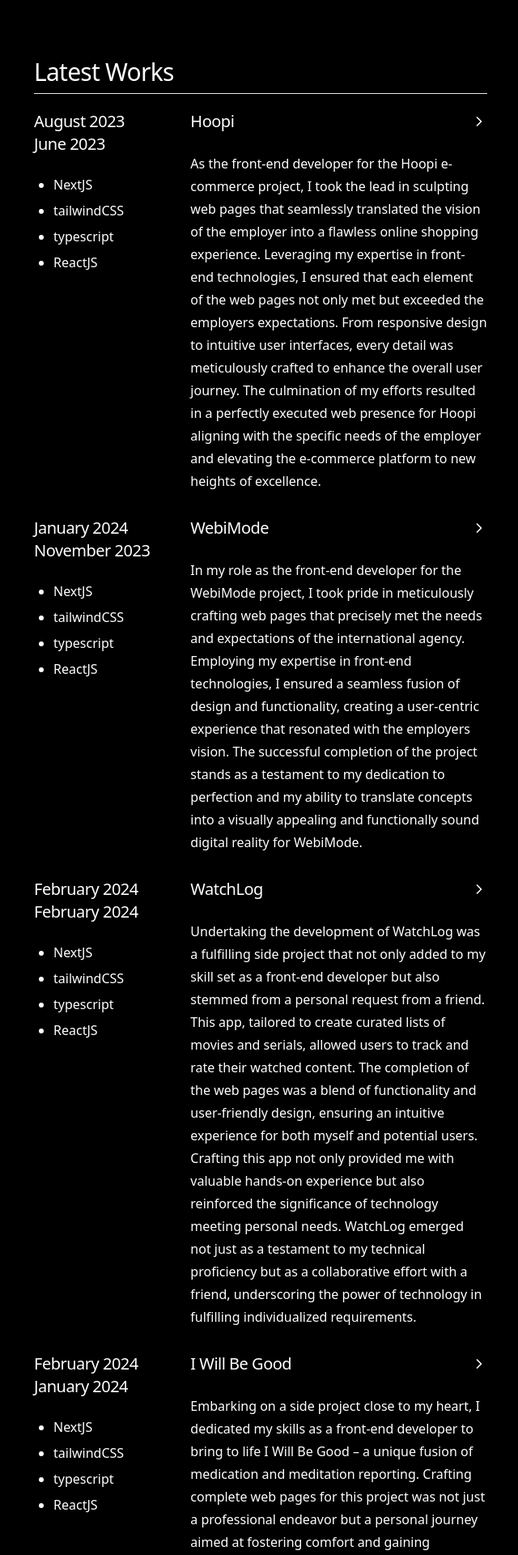
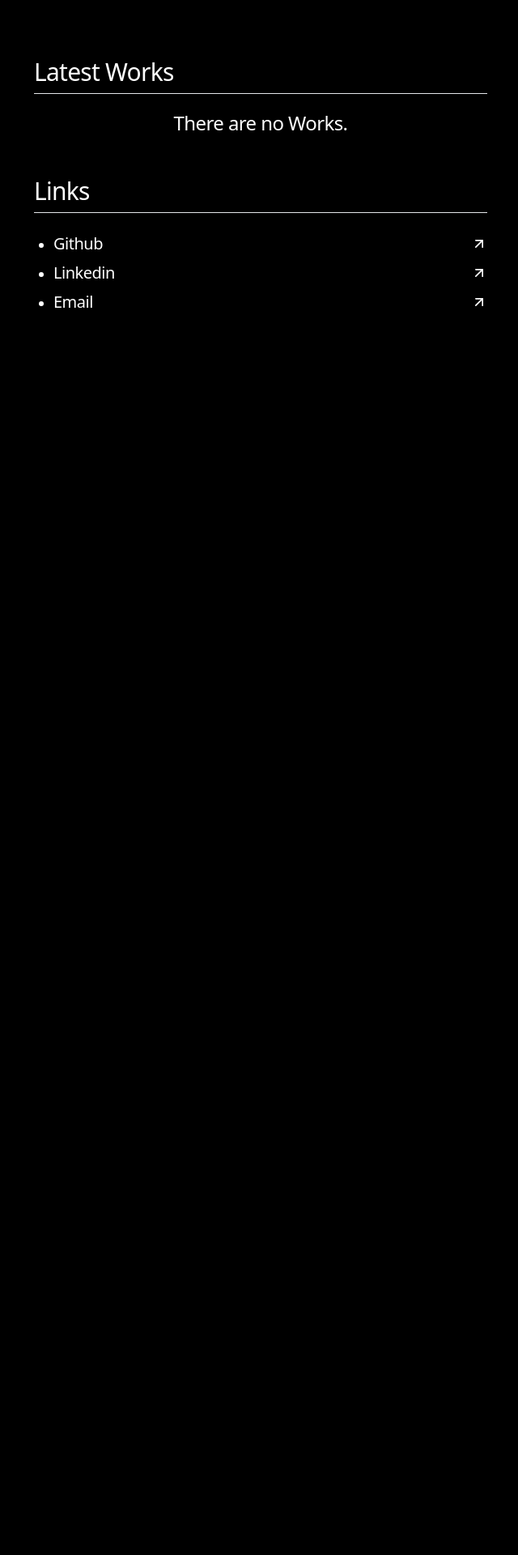
Before and after one commit to tasha-dev/portfolio, a Next.js app: page / in a window 1280 px wide. Shown: the part 1320-3240 px from the top of the page at 81% size, without its empty margins (318-958 px from the left). After the commit the page ends 1751 px from the top, so only its background shows below. Built offline with nearby package versions, Linux system fonts and the light colour scheme.

Commit message:
modified some types and items (works, blogs)

```diff
--- a/app/blog/page.tsx
+++ b/app/blog/page.tsx
@@ -5,7 +5,7 @@
 import Title from "@/component/ui/title";
 import Paragraph from "@/component/ui/paragraph";
 import Blog from "@/component/blog";
-import {blogType} from "@/types/blog";
+import {blogType} from "@/types/db";
 
 // Defining metadata of page
 export const metadata = {title: 'Blog'}
@@ -30,7 +30,7 @@
                                 data.slice(0, 4).map((item, index) => (
                                     <Blog
                                         key={index}
-                                        title={item.title}
+                                        title={item.name}
                                         date={item.date}
                                         content={item.content}
                                     />
--- a/app/page.tsx
+++ b/app/page.tsx
@@ -9,9 +9,13 @@
 import List from "@/component/ui/list";
 import Work from "@/component/work";
 import {differenceInYears} from 'date-fns';
+import {portfolioType} from "@/types/db";
 
 // Creating and exporting home page as default
 export default function HomePage():ReactNode {
+    // Defining works to be rendered
+    const works:portfolioType[] | [] = [];
+
     // Returning JSX
     return (
         <Page>
@@ -29,14 +33,10 @@
                         <Title tier={2}>About</Title>
                     </header>
                     <main>
-                        <Paragraph>Hey there! 👋 Im Mahdi, a passionate front-end developer from Tehran, rocking the
-                            coding scene since 2021 ({differenceInYears(new Date(), new Date('1/1/2021'))} Years).</Paragraph>
-                        <Paragraph>🚀 Armed with a problem-solving superpower and an eye for design, I have earned my
-                            stripes as a top-notch developer.</Paragraph>
+                        <Paragraph>Hey there! 👋 Im Mahdi, a passionate front-end developer from Tehran, rocking the coding scene since 2021 ({differenceInYears(new Date(), new Date('1/1/2021'))} Years).</Paragraph>
+                        <Paragraph>🚀 Armed with a problem-solving superpower and an eye for design, I have earned my stripes as a top-notch developer.</Paragraph>
                         <Paragraph>🌐 Always hungry for knowledge and team collaborations🌟</Paragraph>
-                        <Paragraph>Fueled by my passion for coding, I channel my skills towards creating a better world
-                            through innovative solutions that transcend digital boundaries and positively impact lives.
-                            🌍💻</Paragraph>
+                        <Paragraph>Fueled by my passion for coding, I channel my skills towards creating a better world through innovative solutions that transcend digital boundaries and positively impact lives. 🌍💻</Paragraph>
                     </main>
                 </section>
                 <section>
@@ -71,52 +71,20 @@
                         <Title tier={2}>Latest Works</Title>
                     </header>
                     <main className={'flex flex-col gap-[30px]'}>
-                        <Work
-                            name={'Hoopi'}
-                            link={'https://naderinejad.ir/'}
-                            date={{end: 'June 2023', start: 'August 2023'}}
-                            stack={['NextJS', 'tailwindCSS', 'typescript', 'ReactJS']}
-                        >
-                            As the front-end developer for the Hoopi e-commerce project, I took the lead in sculpting web pages that seamlessly translated the vision of the employer into a flawless online shopping experience. Leveraging my expertise in front-end technologies, I ensured that each element of the web pages not only met but exceeded the employers expectations. From responsive design to intuitive user interfaces, every detail was meticulously crafted to enhance the overall user journey. The culmination of my efforts resulted in a perfectly executed web presence for Hoopi aligning with the specific needs of the employer and elevating the e-commerce platform to new heights of excellence.
-                        </Work>
-                        <Work
-                            name={'WebiMode'}
-                            link={'https://webimode-tau.vercel.app/'}
-                            date={{end: 'November 2023', start: 'January 2024'}}
-                            stack={['NextJS', 'tailwindCSS', 'typescript', 'ReactJS']}
-                        >
-                            In my role as the front-end developer for the WebiMode project, I took pride in
-                            meticulously crafting web pages that precisely met the needs and expectations of the
-                            international agency. Employing my expertise in front-end technologies, I ensured a seamless
-                            fusion of design and functionality, creating a user-centric experience that resonated with
-                            the employers vision. The successful completion of the project stands as a testament to my
-                            dedication to perfection and my ability to translate concepts into a visually appealing and
-                            functionally sound digital reality for WebiMode.
-                        </Work>
-                        <Work
-                            name={'WatchLog'}
-                            link={'https://watchlog.vercel.app/'}
-                            date={{end: 'February 2024', start: 'February 2024'}}
-                            stack={['NextJS', 'tailwindCSS', 'typescript', 'ReactJS']}
-                        >
-                            Undertaking the development of WatchLog was a fulfilling side project that not only added to my skill set as a front-end developer but also stemmed from a personal request from a friend. This app, tailored to create curated lists of movies and serials, allowed users to track and rate their watched content. The completion of the web pages was a blend of functionality and user-friendly design, ensuring an intuitive experience for both myself and potential users. Crafting this app not only provided me with valuable hands-on experience but also reinforced the significance of technology meeting personal needs. WatchLog emerged not just as a testament to my technical proficiency but as a collaborative effort with a friend, underscoring the power of technology in fulfilling individualized requirements.
-                        </Work>
-                        <Work
-                            name={'I Will Be Good'}
-                            link={'https://iwillbegood.vercel.app/'}
-                            date={{end: 'January 2024', start: 'February 2024'}}
-                            stack={['NextJS', 'tailwindCSS', 'typescript', 'ReactJS']}
-                        >
-                            Embarking on a side project close to my heart, I dedicated my skills as a front-end developer to bring to life I Will Be Good – a unique fusion of medication and meditation reporting. Crafting complete web pages for this project was not just a professional endeavor but a personal journey aimed at fostering comfort and gaining invaluable experience. Navigating the intricate balance between medication and meditation, I meticulously designed the web interface to be intuitive, providing a seamless user experience. This project, which also served as a much-needed app for my own well-being, allowed me to not only enhance my technical capabilities but also underscored the importance of merging technology with personal growth and self-care. The completed web pages stand as a testament to my commitment to continuous learning and the harmonious integration of technology into our daily lives.
-                        </Work>
-                        <Work
-                          name={"Math tac toe"}
-                          link={"https://math-tac-toe.vercel.app/"}
-                          date={{end: '', start: ''}}
-                          stack={['NextJS', 'tailwindCSS', 'typescript', 'ReactJS', 'shadcn/ui']}
-                        >
-                            In my latest venture, I took on the exciting challenge of creating a unique game titled Math Tac Toe. Combining the classic allure of Tic Tac Toe with a mathematical twist, this project served as a fantastic opportunity for me to broaden my skill set. Not only did it involve mastering the intricacies of React, tailwindCSS, and Typescript but it also pushed me to explore the realms of Shadcn/UI, adding a layer of complexity to the user interface and overall gaming experience. As I developed Math Tac Toe for a friend, it became a catalyst for my growth as a front-end developer, showcasing my proficiency in various technologies like React, TypeScript, and Tailwind CSS. This project stands as a testament to my dedication to honing my skills and exploring new avenues in the ever-evolving world of web development. It reflects not only my technical prowess but also my commitment to delivering engaging and innovative solutions.
-                        </Work>
+                        {
+                            (works.length !== 0)
+                                ? works.map((item, index) => (
+                                    <Work
+                                        key={index}
+                                        name={item.title}
+                                        link={item.link}
+                                        date={item.date}
+                                        stack={item.stack}
+                                    >
+                                        {item.description}
+                                    </Work>
+                                )) : <Title className={'text-center'} tier={3}>There are no Works.</Title>
+                        }
                     </main>
                 </section>
             </div>
--- /dev/null
+++ b/types/db.ts
@@ -0,0 +1,19 @@
+// Codes by mahdi tasha
+// Defining and exporting related types to database
+export interface blogType {
+    content: string;
+    date: string;
+    description: string;
+    name: string;
+}
+
+export interface portfolioType {
+    description: string;
+    stack: string[];
+    title: string;
+    link: string;
+    date: {
+        end: string;
+        start: string
+    };
+}
```
Also changed, not shown: types/blog.ts (deleted, +0 -7 lines).
